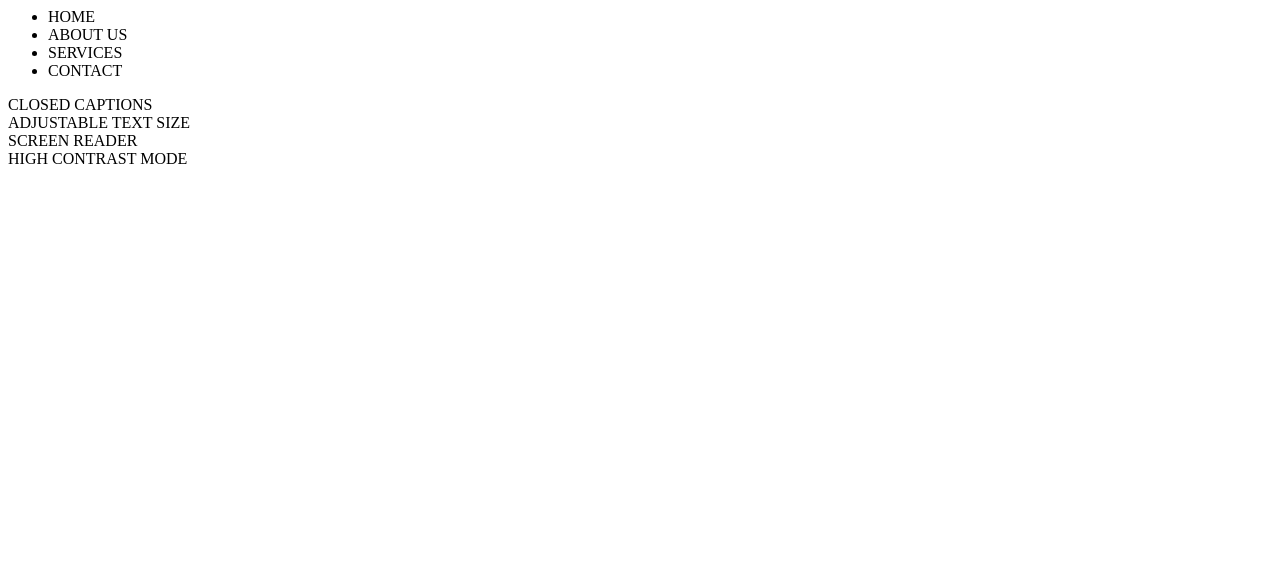
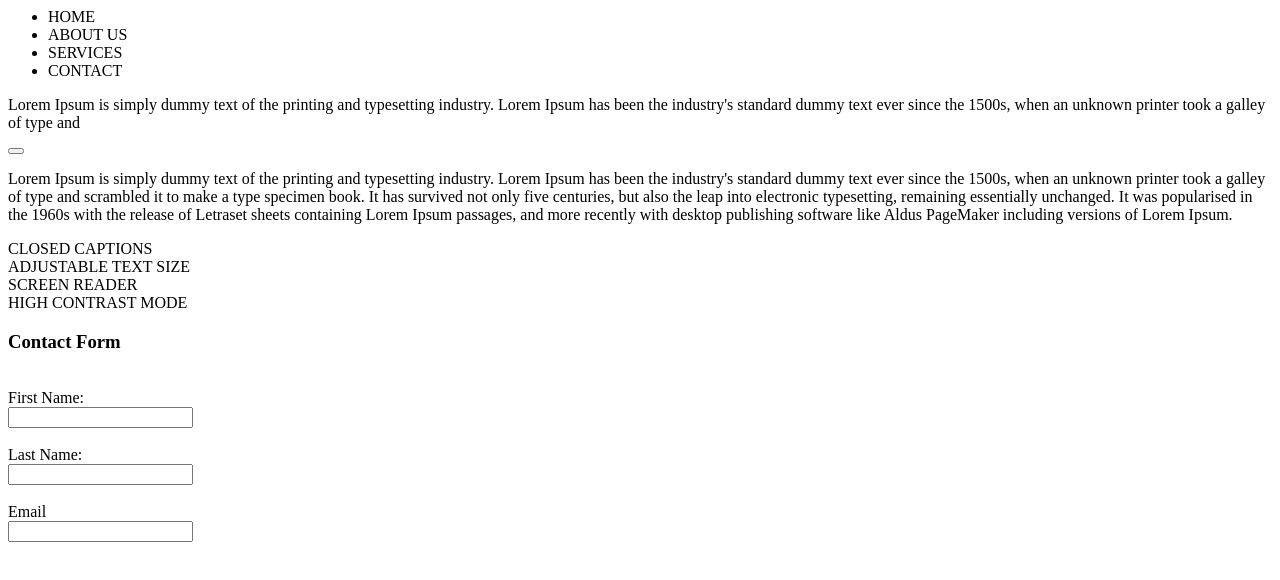
Before and after one commit to cfra8189/sba_2, a plain HTML site: page index.html in a window 1280 px wide. Drawn offline with Linux system fonts and the light colour scheme.

Commit message:
added services, form, and lorem ipsum for sections

```diff
--- a/index.html
+++ b/index.html
@@ -1,40 +1,68 @@
 <html lang="en">
   <head>
-    <meta charset="UTF-8">
-    <meta name="viewport" content="width=device-width, initial-scale=1.0">
-    <link rel="stylesheet" href="style.css">
-    <title>Document</title>
+    <meta charset="UTF-8" />
+    <meta name="viewport" content="width=device-width, initial-scale=1.0" />
+    <link rel="stylesheet" href="style.css" />
+    <title>Accessible Design Co.</title>
   </head>
   <body>
-
     <header>
       <nav role="navigation">
         <ul>
           <li role="home" aria-label="home">HOME</li>
           <li role="about us" aria-label="about us">ABOUT US</li>
           <li role="services" aria-label="service">SERVICES</li>
-                <li role="contact"
-                aria-label="contact">CONTACT</li>
+          <li role="contact" aria-label="contact">CONTACT</li>
         </ul>
       </nav>
     </header>
 
-    <section class="hero-section"></section>
+    <section class="hero-section">
+        <p>Lorem Ipsum is simply dummy text of the printing and typesetting industry. Lorem Ipsum
+            has been the industry's standard dummy text ever since the 1500s, when an unknown printer
+            took a galley of type and
+        </p>
+        <button role="button"></button>
+    </section>
 
-    <section class="about"></section>
+    <section class="about">
+        <p>Lorem Ipsum is simply dummy text of the printing and typesetting industry. Lorem Ipsum
+            has been the industry's standard dummy text ever since the 1500s, when an unknown printer
+            took a galley of type and scrambled it to make a type specimen book. It has survived not
+            only five centuries, but also the leap into electronic typesetting, remaining essentially
+            unchanged. It was popularised in the 1960s with the release of Letraset sheets containing
+            Lorem Ipsum passages, and more recently with desktop publishing software like Aldus PageMaker
+            including versions of Lorem Ipsum.
+        </p>
+    </section>
 
     <section class="service">
       <div>CLOSED CAPTIONS</div>
       <div>ADJUSTABLE TEXT SIZE</div>
       <div>SCREEN READER</div>
       <div>HIGH CONTRAST MODE</div>
-
     </section>
 
     <section class="form">
-        <form action=""></form>
+        <h3>Contact Form</h3>
+      <form action="" role="form">
+
+        <br>
+        <label for="firstname">First Name:</label>
+        <br>
+        <input type="text" name="" id="">
+        <br>
+        <br>
+        <label for="lastname">Last Name:</label>
+        <br>
+        <input type="text" name="lastname" id="lastname">
+        <br>
+        <br>
+        <label for="email">Email</label>
+        <br>
+        <input type="email" name="email" id=""email>
+
+      </form>
     </section>
-
-
   </body>
 </html>
```
Lines whose indentation alone changed are shown as unchanged.
